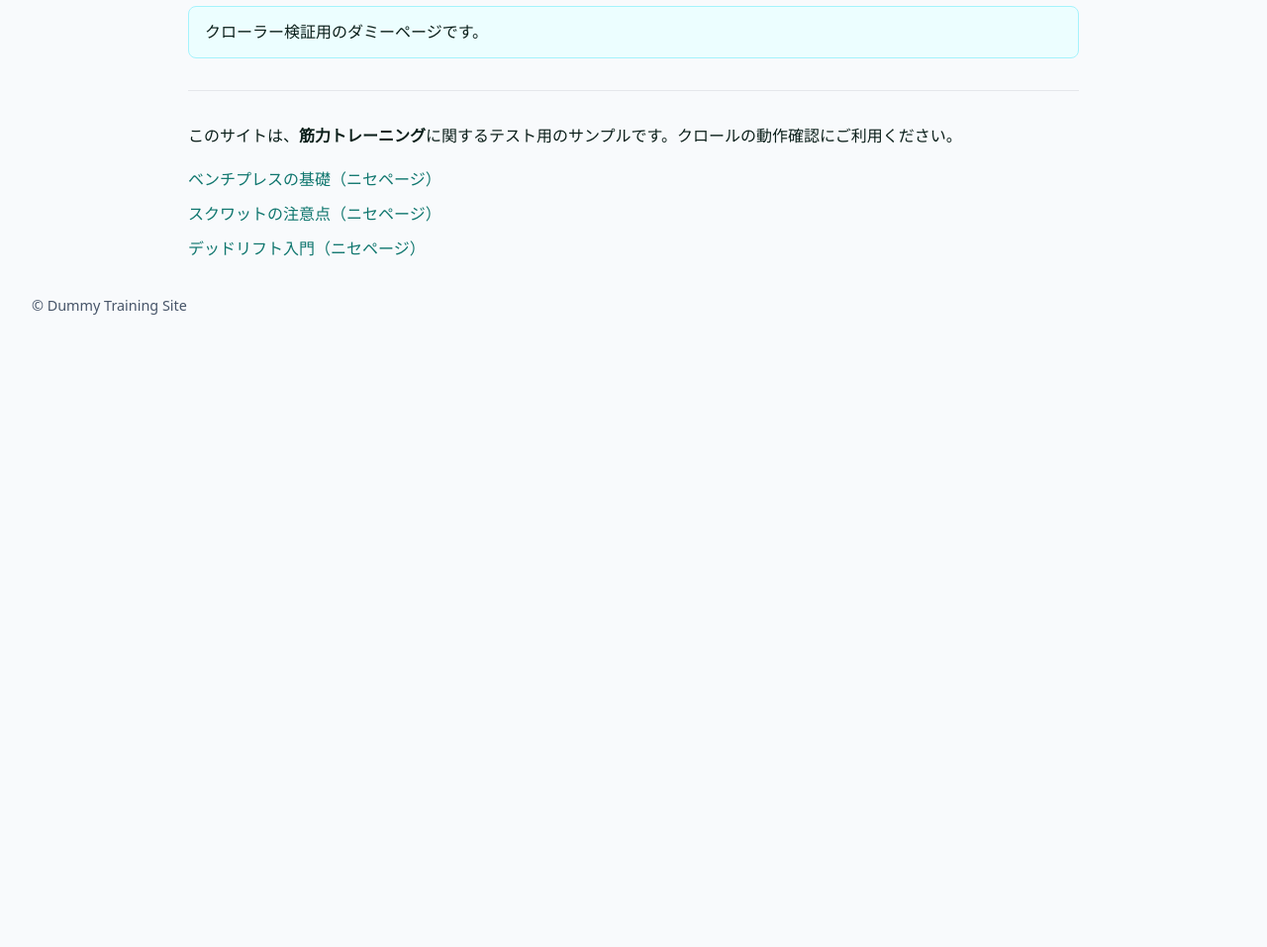
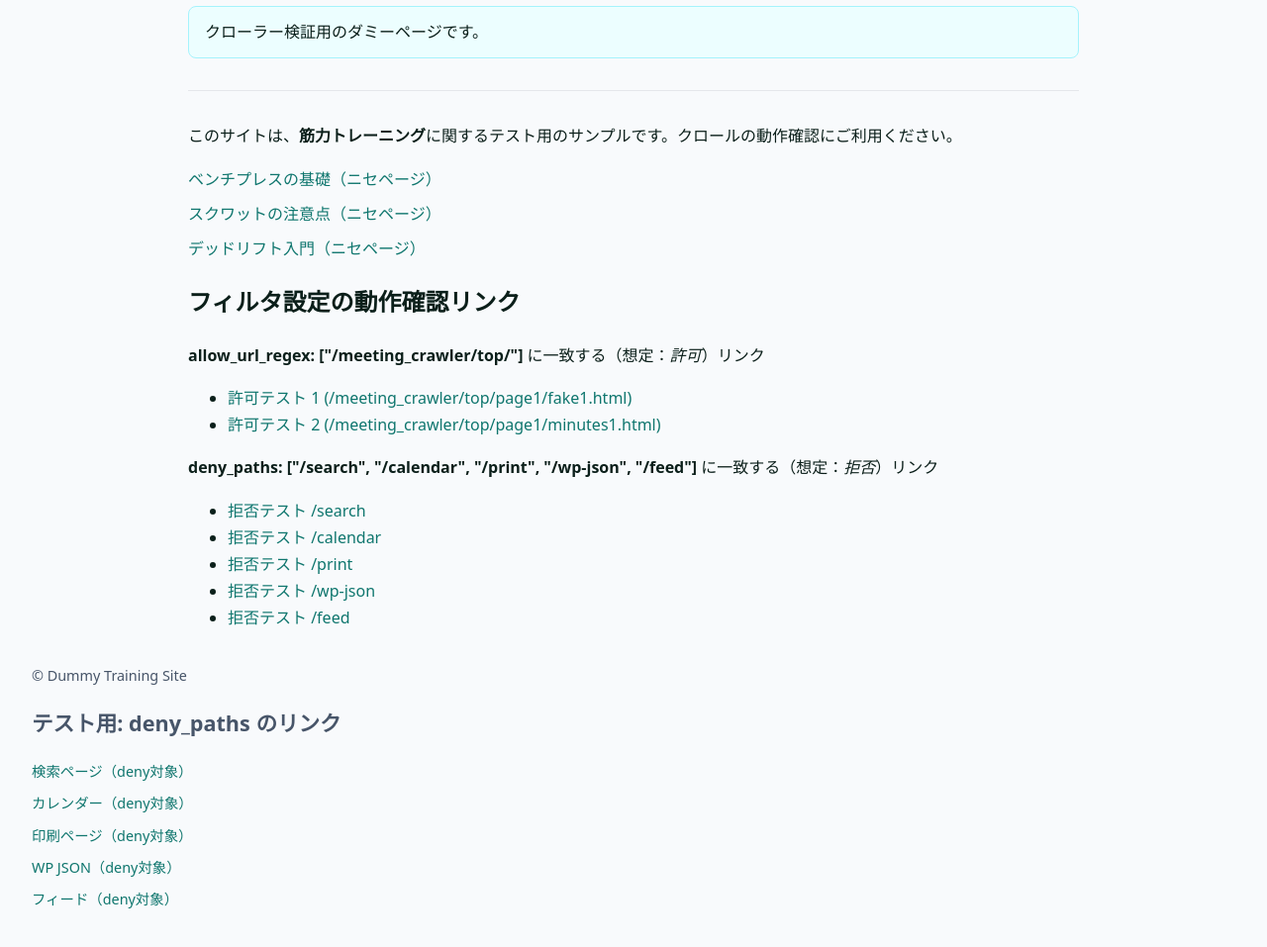
Before and after one commit to future-ai-school/rss-scraping, a plain HTML site: page top/index.html in a window 1280 px wide. Shown: the part 123-1080 px from the top of the page at 99% size. Before the commit the page ends 800 px from the top, so only its background shows below. Drawn offline with Linux system fonts and the light colour scheme.

Commit message:
Add files via upload

```diff
--- a/top/index.html
+++ b/top/index.html
@@ -16,4 +16,33 @@
   <a href="page1/fake2.html">スクワットの注意点（ニセページ）</a>
   <a href="page1/fake3.html">デッドリフト入門（ニセページ）</a>
 </div>
-</main><footer>© Dummy Training Site</footer></body></html>
+
+<section>
+  <h2>フィルタ設定の動作確認リンク</h2>
+  <p><strong>allow_url_regex: ["/meeting_crawler/top/"]</strong> に一致する（想定：<em>許可</em>）リンク</p>
+  <ul>
+    <li><a href="/meeting_crawler/top/page1/fake1.html">許可テスト 1 (/meeting_crawler/top/page1/fake1.html)</a></li>
+    <li><a href="/meeting_crawler/top/page1/minutes1.html">許可テスト 2 (/meeting_crawler/top/page1/minutes1.html)</a></li>
+  </ul>
+
+  <p><strong>deny_paths: ["/search", "/calendar", "/print", "/wp-json", "/feed"]</strong> に一致する（想定：<em>拒否</em>）リンク</p>
+  <ul>
+    <li><a href="/search?q=bench">拒否テスト /search</a></li>
+    <li><a href="/calendar/2025/09">拒否テスト /calendar</a></li>
+    <li><a href="/print/top/page1/fake1.html">拒否テスト /print</a></li>
+    <li><a href="/wp-json/wp/v2/posts">拒否テスト /wp-json</a></li>
+    <li><a href="/feed">拒否テスト /feed</a></li>
+  </ul>
+</section>
+
+</main><footer>© Dummy Training Site
+<h2>テスト用: deny_paths のリンク</h2>
+<div class="links">
+  <a href="/meeting_crawler/top/search">検索ページ（deny対象）</a>
+  <a href="/meeting_crawler/top/calendar">カレンダー（deny対象）</a>
+  <a href="/meeting_crawler/top/print">印刷ページ（deny対象）</a>
+  <a href="/meeting_crawler/top/wp-json">WP JSON（deny対象）</a>
+  <a href="/meeting_crawler/top/feed">フィード（deny対象）</a>
+</div>
+
+</footer></body></html>
```
